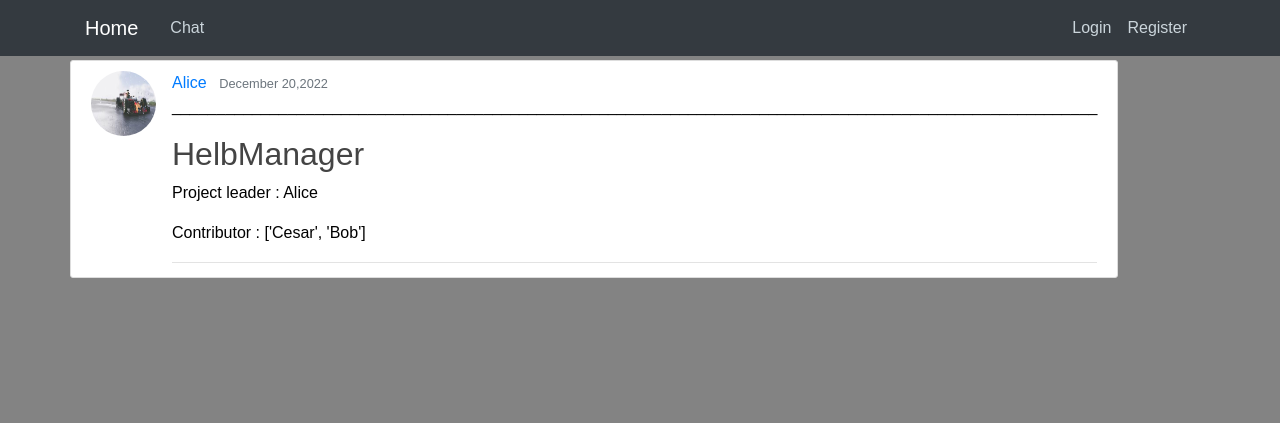
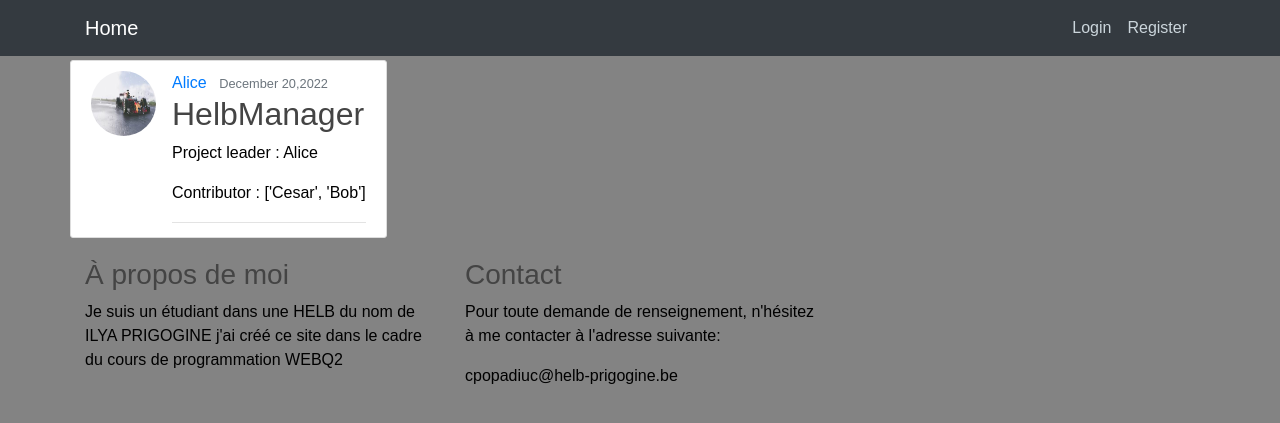
Before and after one commit to ImTheCloud/Django-HELBManager, a Django app: page /post/1/ in a window 1280 px wide. Shown: the top 423 px of the page. Run offline with Django 3.2, Linux system fonts and the light colour scheme; data comes from the database, SQL or seed files in the repository; both versions use the stored data as it was after the commit; some libraries are stand-ins or nearby versions.

Commit message:
hope last

```diff
--- a/blog/static/blog/main.css
+++ b/blog/static/blog/main.css
@@ -115,6 +115,7 @@ ul {
   border: 1px solid #dddddd;
   border-radius: 3px;
   margin-bottom: 20px;
+  max-width: 1300px;
 }
 
 .article-title {
@@ -128,6 +129,7 @@ a.article-title:hover {
 
 .article-content {
   white-space: pre-line;
+
 }
 
 .article-img {
@@ -190,6 +192,7 @@ a.article-title:hover {
   padding: 0 10px;
   font-size: 14px;
   box-shadow: 0 2px 2px rgba(0, 0, 0, 0.1);
+  max-width: 500px;
 }
 
 .chat-container button {
@@ -203,6 +206,7 @@ a.article-title:hover {
   cursor: pointer;
   transition: background-color 0.3s;
   box-shadow: 0 2px 2px rgba(0, 0, 0, 0.1);
+  max-width: 250px;
 }
 
 .chat-container button:hover {
--- a/blog/templates/Blog/base.html
+++ b/blog/templates/Blog/base.html
@@ -30,7 +30,6 @@
             </button>
             <div class="collapse navbar-collapse" id="navbarToggle">
                 <div class="navbar-nav mr-auto">
-                <a class="nav-item nav-link" href="{% url 'blog-about' %}"> Chat</a>
                 </div>
                 <div class="navbar-nav">
                     {% if user.is_authenticated %}
@@ -88,6 +87,22 @@
         src="https://cdn.jsdelivr.net/npm/bootstrap@4.0.0/dist/js/bootstrap.min.js"></script>
 
 
+        <footer>
+            <div class="container">
+              <div class="row">
+                <div class="col-md-4">
+                  <h3>À propos de moi</h3>
+                  <p>Je suis un étudiant dans une HELB du nom de ILYA PRIGOGINE j'ai créé ce site dans le cadre du cours de programmation WEBQ2</p>
+                </div>
+
+                <div class="col-md-4">
+                  <h3>Contact</h3>
+                  <p>Pour toute demande de renseignement, n'hésitez à me contacter à l'adresse suivante:</p>
+                  <p>cpopadiuc@helb-prigogine.be</a></p>
+                </div>
+              </div>
+            </div>
+          </footer>
 
 </body>
 </html>
--- a/blog/templates/Blog/post_detail.html
+++ b/blog/templates/Blog/post_detail.html
@@ -1,106 +1,72 @@
 {% extends "blog/base.html" %}
 
 {% block content %}
-
 <article class="media content-section">
   <img class="rounded-circle article-img" src="{{ object.author.profile.image.url}}">
   <div class="media-body">
   <div class="article-metadata">
+
      <a class="mr-2" href="#">{{ object.author }}</a>
      <small class="text-muted">{{ object.date_posted|date:"F d,Y" }}</small>
-      <p>________________________________________________________________________________________________________</p>
+     <h2 class="article-title"> {{ object.title }}</h2>
 
+     <p>Project leader :  {{ object.author }}</p>
+     <p>Contributor : {{ object.get_all_contributor }}</p>
 
-      {% if object.author == user %}
+     {% comment %} Si l'utilisateur connecté est l'autheur du projet {% endcomment %}
+     {% if  object.author == user %}
      <div>
         <a class="btn btn-danger btn-sm mt-1 mb-1" href="{% url 'post-delete' object.id %}">Delete the project</a>
         <a class="btn btn_secondary btn-sm mt-1 mb-1" href="{% url 'post-update' object.id %}" onclick="saveMessage()">Update</a>
+     </div>
+     <div id="updateProject"></div>
+     </br>
 
-{% comment %} <button onclick="clearLocalStorage()">clears notifications of changes</button> {% endcomment %}
+     {% comment %}Priorite {% endcomment %}
+     <div class="priority">
+        <h4>Here is the order in which the tasks must be performed according to {{ object.author }}</h4>
+        {% for priority in object.get_all_priority %}
+        <div>{{ priority }}</div>
+        {% endfor %}
+     </div>
+     </br>
 
+     {% comment %}Notification {% endcomment %}
+     <h4>Notifications</h4>
+     <div class="notification">  </div>
+     <button class="btn btn-danger btn-sm mt-1 mb-1" onclick="clearConsole()">Deletes notifications</button>
+     {% comment %} Le Drag & Drop : {% endcomment %}
+     <div class="app">
+        <div class="lists">
+           {% for task_subtask in object.get_all_tasks %}
+           <div class="list-item" id="item-{{ forloop.counter }}" draggable="true">{{ forloop.counter }} : {{ task_subtask }}</div>
+           {% endfor %}
+           {% for status in object.get_all_status %}
+           <div class="list" id="list{{ forloop.counter }}">{{ status }}</div>
+           {% endfor %}
+        </div>
+     </div>
 
-
-      </div>
-      {% endif %}
-
-      <h2 class="article-title"> {{ object.title }}</h2>
-      <p>Project leader :  {{ object.author }}</p>
-      <p>Contributor : {{ object.get_all_contributor }}</p>
-
-
-      {% if  object.author == user %}
-
+     {% comment %} Le chat : {% endcomment %}
      <div class="chat-container">
         <h6 class="user-connected">{{ user }}</h6>
-        <div id="updateProject"></div>
         <form id="message-form">
-
-
            <input type="text" id="message" /> </br>
            <button type="submit" id="send">Send</button>
+        </form>
 
-        </form>
         <ul id="chat" class="chat1"></ul>
         <button type="btn btn-danger btn-sm mt-1 mb-1" id="delete-btn">Delete last</button>
         <button type="btn btn-danger btn-sm mt-1 mb-1" id="delete-all-btn">Delete All</button>
-
-
-      </div>
-
-
-      <div class="priority">
-        <h4>Here is the order in which the tasks must be performed according to {{ object.author }}</h4>
-
-      {% for priority in object.get_all_priority %}
-          <div>{{ priority }}</div>
-      {% endfor %}
-
-    </div>
-    </br>
-    <h4>Notifications</h4>
-      <div class="notification">  </div>
-      <button class="btn btn-danger btn-sm mt-1 mb-1" onclick="clearConsole()">Deletes notifications</button>
-
-        <script>
-        function clearConsole() {
-          consoleDiv.innerHTML = '';
-        }
-        </script>
-
-
-      <div class="app">
-        <div class="lists">
-
-          {% for task_subtask in object.get_all_tasks %}
-            <div class="list-item" id="item-{{ forloop.counter }}" draggable="true">{{ forloop.counter }} : {{ task_subtask }}</div>
-          {% endfor %}
-
-          {% for status in object.get_all_status %}
-            <div class="list" id="list{{ forloop.counter }}">{{ status }}</div>
-          {% endfor %}
-
-          </div>
      </div>
 
      {% else %}
 
+     {% comment %} Pour les collaborateurs : {% endcomment %}
      {% for Contributor in object.get_all_contributor %}
      {% if Contributor == user.username %}
-
      <div id="updateProject"></div>
-
-
-        <div class="chat-container">
-          <h6 class="user-connected">{{ user }}</h6>
-
-          <form id="message-form">
-            <input type="text" id="message" /> </br>
-          <button type="submit" id="send">Send</button>
-          </form>
-          <ul id="chat" class="chat1"></ul>
-
-
-
+     {% comment %}Priorite {% endcomment %}
   </div>
   <div class="priority">
      <h4>Here is the order in which the tasks must be performed according to {{ object.author }}</h4>
@@ -110,68 +76,72 @@
      {% endfor %}
   </div>
   </br>
+
+  {% comment %} Notification {% endcomment %}
   <h4>Notifications</h4>
   <div class="notification"> </div>
 
-
+  {% comment %} Le Drag & Drop : {% endcomment %}
   <div class="app">
      <div class="lists">
-
         {% for i in object.get_all_tasks %}
-
         {% if user.username in i %}
         <div class="list-item" id="item-{{ forloop.counter }}" draggable="true">{{ forloop.counter }} : {{ i }}</div>
         {% else %}
         <div class="list-item" id="item-{{ forloop.counter }}" >{{ forloop.counter }} : {{ i }}</div>
         {% endif %}
+        {% endfor %}
+        {% for statuts in object.get_all_status %}
+        <div class="list" id="list{{ forloop.counter }}">{{ statuts }}</div>
+        {% endfor %}
 
+        {% comment %} Le chat : {% endcomment %}
+     </div>
+  </div>
+  <div class="chat-container">
+  <h6 class="user-connected">{{ user }}</h6>
+  <form id="message-form">
+     <input type="text" id="message" /> </br>
+     <button type="submit" id="send">Send</button>
+  </form>
+  <ul id="chat" class="chat1"></ul>
+  {% endif %}
   {% endfor %}
+  {% endif %}
+</article>
+
+
+<script>
+  // Fonction pour effacer la console
+  function clearConsole() {
+      consoleDiv.innerHTML = '';
+  }
+
+  // Fonction pour enregistrer un message dans la console et le stockage local
+  function saveMessage() {
+      const updateProject = document.getElementById('updateProject');
+      if (updateProject) {
+          const date = new Date();
+          const newMessage = document.createElement('li');
+          newMessage.textContent = `Le projet a été mis à jour le ${date.toLocaleDateString()} à ${date.toLocaleTimeString()}.`;
+          updateProject.appendChild(newMessage);
+          // Enregistre le contenu de l'élément "updateProject" dans le local storage
+          localStorage.setItem('message', updateProject.innerHTML);
+      }
+  }
+
+  // Au chargement de la page, vérifie si un message a été enregistré et l'affiche
+  const savedMessage = localStorage.getItem('message');
+  if (savedMessage) {
+      const updateProject = document.getElementById('updateProject');
+      if (updateProject) {
+          // Définit le contenu de l'élément "updateProject" avec le message enregistré
+          updateProject.innerHTML = `<ul>${savedMessage}</ul>`;
+      }
+  }
+</script>
 
 
 
 
-
-
-
-            {% for statuts in object.get_all_status %}
-              <div class="list" id="list{{ forloop.counter }}">{{ statuts }}</div>
-            {% endfor %}
-
-            </div>
-          </div>
-
-             {% endif %}
-        {% endfor %}
-
-           {% endif %}
-
-</article>
-
-
-
-<script>
-
-  function saveMessage() {
-    const updateProject = document.getElementById('updateProject');
-    if (updateProject) {
-      const date = new Date();
-      updateProject.innerHTML += `<li>The project has been updated on ${date.toLocaleDateString()} at ${date.toLocaleTimeString()}.</li>`;
-      localStorage.setItem('message', updateProject.innerHTML);
-    }
-  }
-
-  function clearLocalStorage() {
-    localStorage.clear();
-    document.getElementById('updateProject').innerHTML = '';
-  }
-
-  // On page load, check if there is a saved message and display it
-  const savedMessage = localStorage.getItem('message');
-  if (savedMessage) {
-    document.getElementById('updateProject').innerHTML = `<ul>${savedMessage}</ul>`;
-  }
-
-</script>
-
-
 {% endblock %}
--- a/blog/urls.py
+++ b/blog/urls.py
@@ -5,17 +5,13 @@ from .views import (
     PostCreateView,
     PostUpdateView,
     PostDeleteView,
-    #ProjectCreateView,
 
 )
-from . import views
 
 urlpatterns = [
     path('', PostListView.as_view(), name='blog-home'),
     path('post/<int:pk>/', PostDetailView.as_view(), name='post-detail'),
     path('post/new/', PostCreateView.as_view(), name='post-create'),
-   #path('project/new/', ProjectCreateView.as_view(), name='project-create'),
     path('post/<int:pk>/update', PostUpdateView.as_view(), name='post-update'),
     path('post/<int:pk>/delete', PostDeleteView.as_view(), name='post-delete'),
-    path('about/', views.about, name='blog-about'),
 ]
--- a/blog/views.py
+++ b/blog/views.py
@@ -20,7 +20,7 @@ def home(request):
 
 class PostListView(ListView):
     model = Post
-    template_name = 'blog/home.html' # <app>/<model>_<viewtype>.html
+    template_name = 'blog/home.html'
     context_object_name = 'posts'
     ordering = ['-date_posted']
 
@@ -49,12 +49,8 @@ class PostUpdateView(LoginRequiredMixin, UserPassesTestMixin, UpdateView):
 
     def test_func(self):
         post = self.get_object()
-
-        #if self.request.user == post.author:
-
         return True
 
-        #return False
 
 class PostDeleteView(LoginRequiredMixin , UserPassesTestMixin, DeleteView):
     model = Post
@@ -65,6 +61,3 @@ class PostDeleteView(LoginRequiredMixin , UserPassesTestMixin, DeleteView):
         if self.request.user == post.author:
             return True
         return False
-
-def about(request):
-	return render(request, 'blog/about.html', {'title': 'about'})
--- a/my_project/urls.py
+++ b/my_project/urls.py
@@ -8,7 +8,7 @@ from django.conf.urls.static import static
 
 urlpatterns = [
     path('admin/', admin.site.urls),
-    path('', include('blog.urls')),#localhost:8000/blog/
+    path('', include('blog.urls')),
     path('register/', user_views.register, name='register'),
     path('profile/', user_views.profile, name='profile'),
     path('login/', auth_views.LoginView.as_view(template_name='users/login.html'), name='login'),
```
Also changed, not shown: blog/static/blog/script.js (+22 -24 lines), blog/templates/Blog/about.html (deleted, +0 -9 lines), db.sqlite3, users/templates/users/email_templates.html (deleted), 1 other file. Lines whose indentation alone changed are shown as unchanged.
